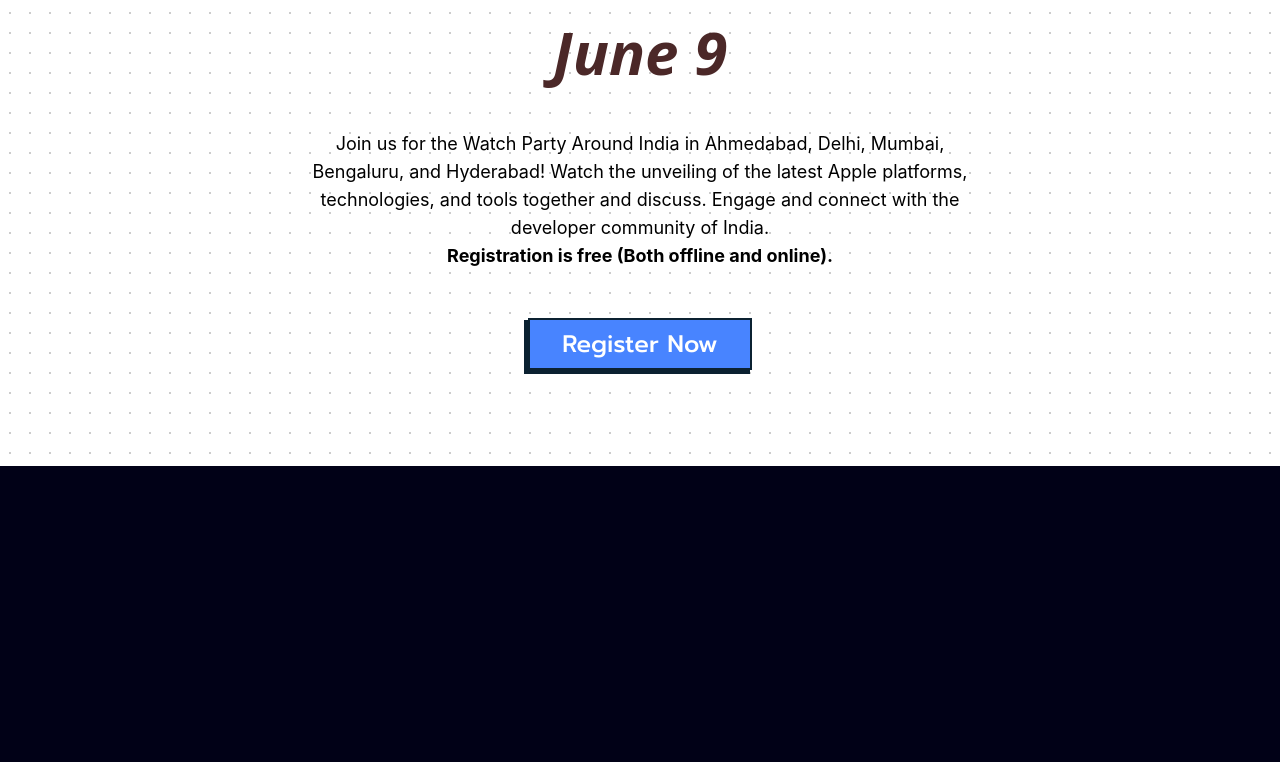
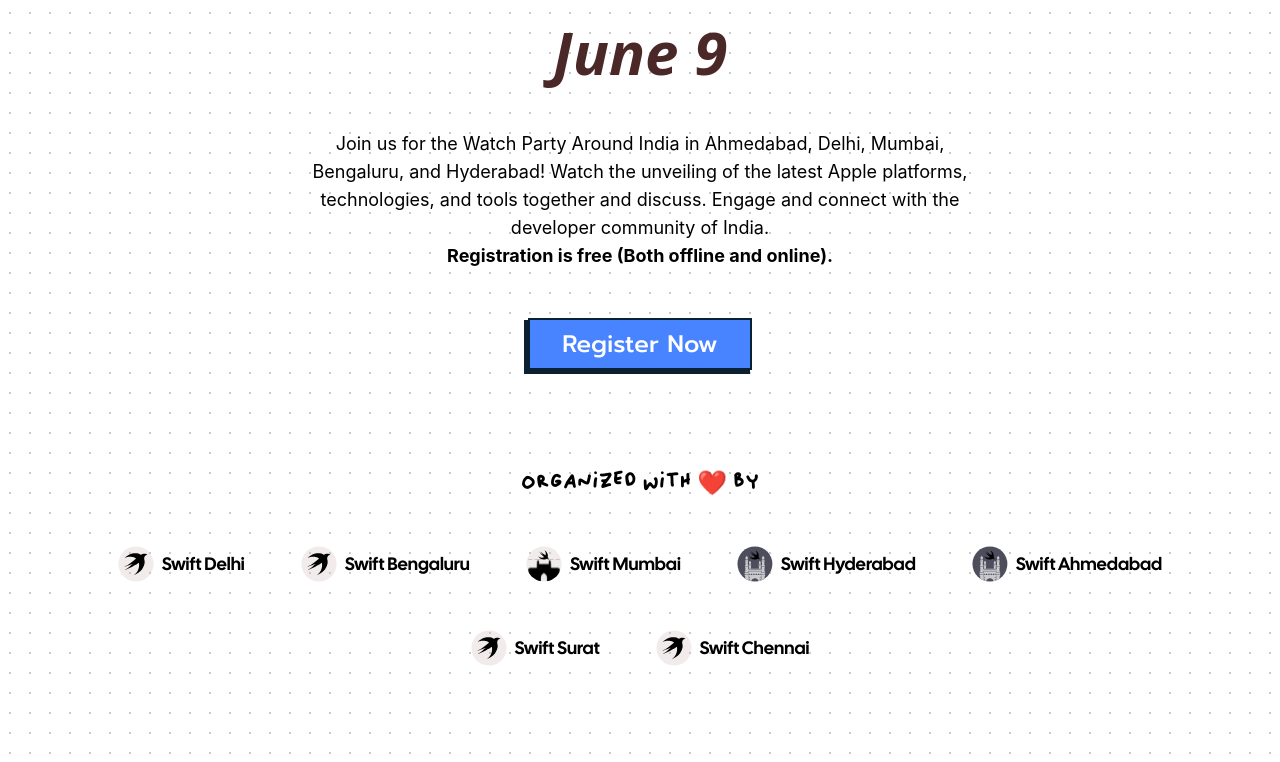
Before and after one commit to WatchPartyAroundIndia/watchpartyaroundindia.github.io, a React (Vite) app: page / in a window 1280 px wide. Shown: the part 497-1259 px from the top of the page. Before the commit the page ends 963 px from the top, so only its background shows below. Built offline with nearby package versions, Linux system fonts and the light colour scheme; a web font is replaced by a local one.

Commit message:
feat(OrganizedBy): enhance OrganizedBy component with logos and descriptions for each group

```diff
--- a/src/App.tsx
+++ b/src/App.tsx
@@ -1,5 +1,6 @@
 import Hero from "./components/hero";
 import Navbar from "./components/navbar";
+import OrganizedBy from "./components/organized-by";
 
 const App = () => {
   return (
@@ -12,7 +13,7 @@
     >
       <Navbar />
       <Hero />
-      {/* Organized by */}
+      <OrganizedBy />
       {/* Sponsors */}
       {/* Organisers */}
       {/* Testimonials */}
--- a/src/components/organized-by.tsx
+++ b/src/components/organized-by.tsx
@@ -1,9 +1,58 @@
 import { FC } from "react";
+import swiftAhmedabadLogo from "../assets/2025/swift-ahmedabad.svg";
+import swiftHyderabadLogo from "../assets/2025/swift-hyderabad.svg";
+import swiftMumbaiLogo from "../assets/2025/swift-mumbai.svg";
+import swiftLogo from "../assets/2025/swift.svg";
 
 interface OrganizedByProps {}
 
 const OrganizedBy: FC<OrganizedByProps> = () => {
-  return <div>OrganizedBy</div>;
+  return (
+    <div className="flex flex-col max-w-6xl mx-auto">
+      <h2 className="text-2xl text-center mb-12 uppercase font-oliver">
+        organized with ❤️ by
+      </h2>
+      <div className="flex flex-wrap justify-center items-center gap-x-14 gap-y-12">
+        <div className="flex justify-center items-center gap-2">
+          <img src={swiftLogo} alt="Swift Delhi" className="h-9 w-9" />
+          <p className="font-calSans text-lg">Swift Delhi</p>
+        </div>
+        <div className="flex justify-center items-center gap-2">
+          <img src={swiftLogo} alt="Swift Bengaluru" className="h-9 w-9" />
+          <p className="font-calSans text-lg">Swift Bengaluru</p>
+        </div>
+        <div className="flex justify-center items-center gap-2">
+          <img src={swiftMumbaiLogo} alt="Swift Mumbai" className="h-9 w-9" />
+          <p className="font-calSans text-lg">Swift Mumbai</p>
+        </div>
+        <div className="flex justify-center items-center gap-2">
+          <img
+            src={swiftHyderabadLogo}
+            alt="Swift Hyderabad"
+            className="h-9 w-9"
+          />
+          <p className="font-calSans text-lg">Swift Hyderabad</p>
+        </div>
+        <div className="flex justify-center items-center gap-2">
+          <img
+            src={swiftAhmedabadLogo}
+            alt="Swift Ahmedabad"
+            className="h-9 w-9"
+          />
+          <p className="font-calSans text-lg">Swift Ahmedabad</p>
+        </div>
+        <div className="flex justify-center items-center gap-2">
+          <img src={swiftLogo} alt="Swift Surat" className="h-9 w-9" />
+          <p className="font-calSans text-lg">Swift Surat</p>
+        </div>
+        <div className="flex justify-center items-center gap-2">
+          <img src={swiftLogo} alt="Swift Chennai" className="h-9 w-9" />
+          <p className="font-calSans text-lg">Swift Chennai</p>
+        </div>
+      </div>
+      <div className="h-24" />
+    </div>
+  );
 };
 
 export default OrganizedBy;
```
